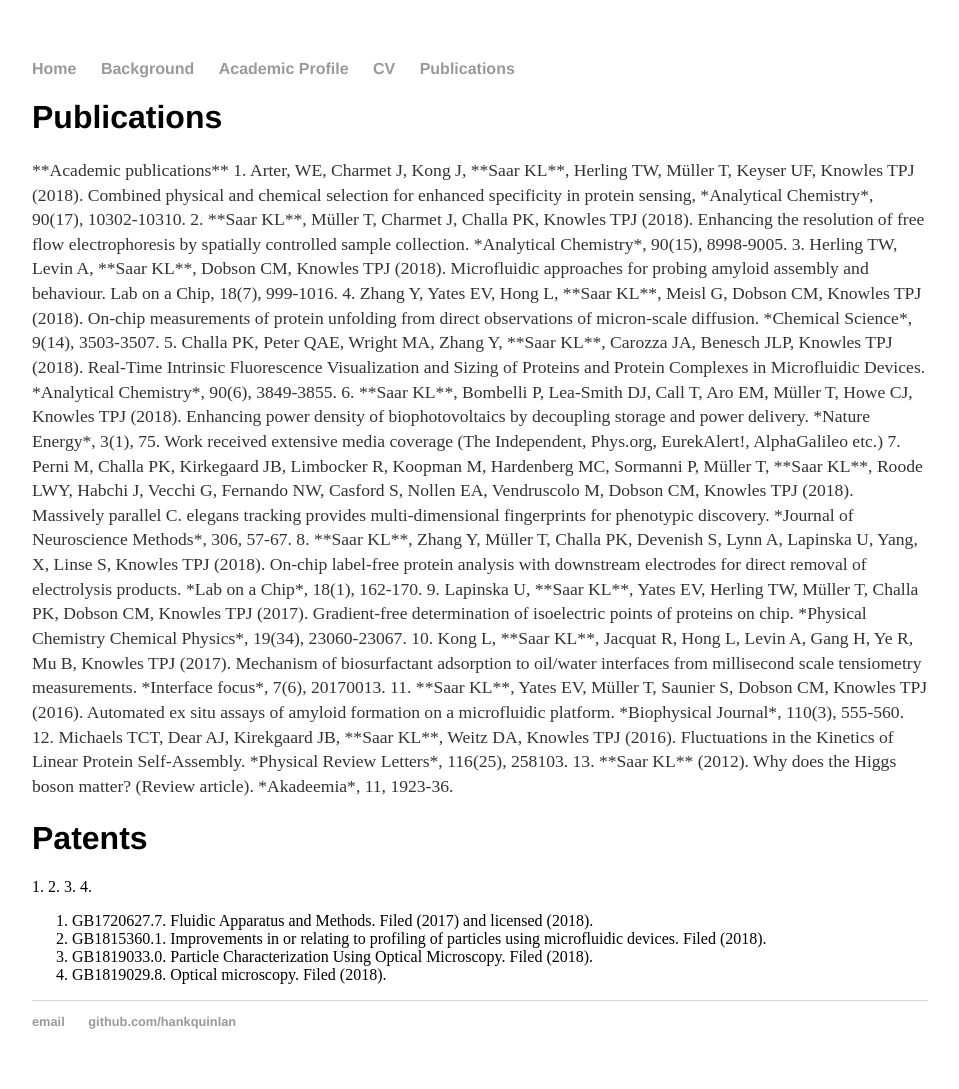
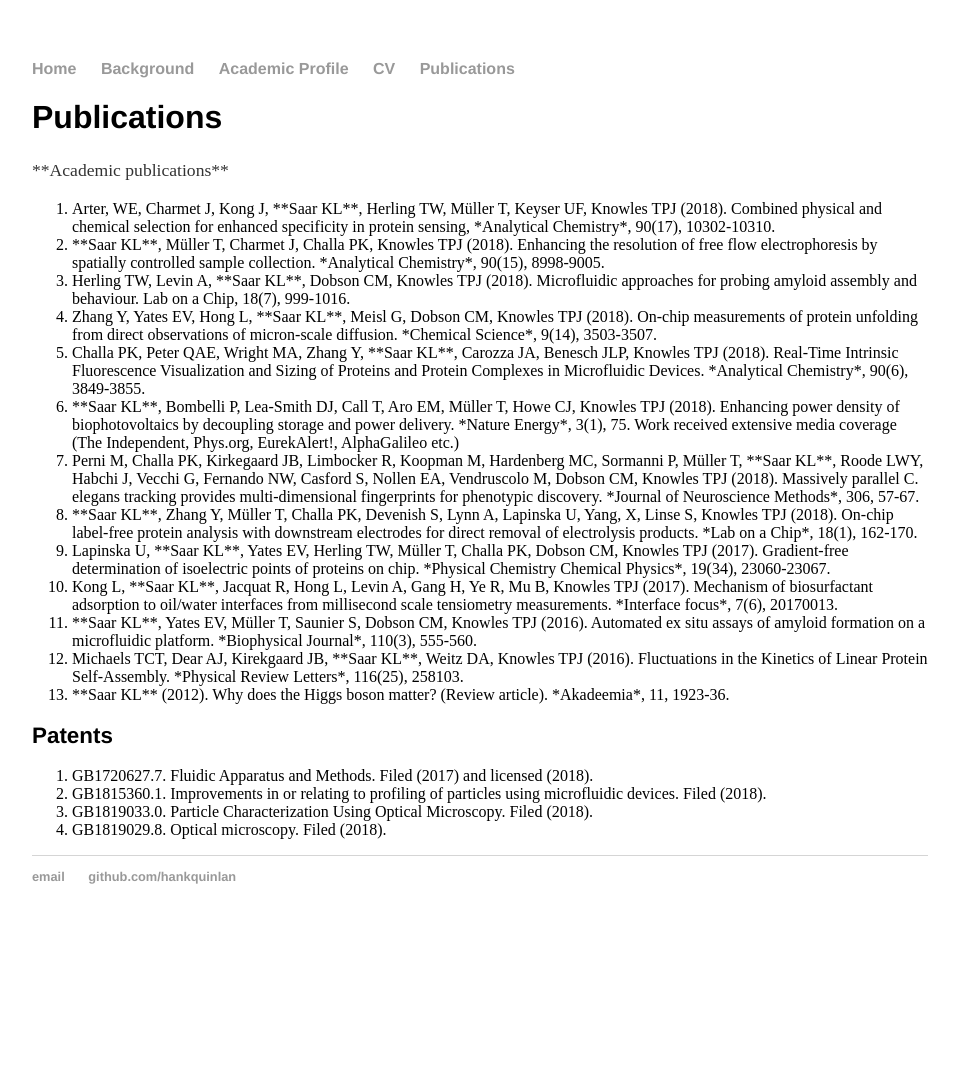
Before and after one commit to kadiliissaar/kadiliissaar.github.io, a Jekyll site: the page built from publications/index.html, in a window 1280 px wide. Shown: the whole page, without its empty margins (160-1119 px from the left). Built offline with Jekyll 4.4.1, drawn with Linux system fonts in a browser that asks for light colours; after the commit the page ends 944 px from its top, so only the background shows below that.

Commit message:
Update index.html

```diff
--- a/publications/index.html
+++ b/publications/index.html
@@ -5,27 +5,54 @@ title: Kadi Liis Saar
 <div class="blurb">
 	<h1>Publications</h1>
 	<p>**Academic publications**
-1. Arter, WE, Charmet J, Kong J, **Saar KL**, Herling TW, Müller T, Keyser UF, Knowles TPJ (2018). Combined physical and chemical selection for enhanced specificity in protein sensing, *Analytical Chemistry*, 90(17), 10302-10310.
-2. **Saar KL**, Müller T, Charmet J, Challa PK, Knowles TPJ (2018). Enhancing the resolution of free flow electrophoresis by spatially controlled sample collection. *Analytical Chemistry*, 90(15), 8998-9005.
-3. Herling TW, Levin A, **Saar KL**, Dobson CM, Knowles TPJ (2018). Microfluidic approaches for probing amyloid assembly and behaviour. Lab on a Chip, 18(7), 999-1016.
-4. Zhang Y, Yates EV, Hong L, **Saar KL**, Meisl G, Dobson CM, Knowles TPJ (2018). On-chip measurements of protein unfolding from direct observations of micron-scale diffusion. *Chemical Science*, 9(14), 3503-3507.
-5. Challa PK, Peter QAE, Wright MA, Zhang Y, **Saar KL**, Carozza JA, Benesch JLP, Knowles TPJ (2018). Real-Time Intrinsic Fluorescence Visualization and Sizing of Proteins and Protein Complexes in Microfluidic Devices. *Analytical Chemistry*, 90(6), 3849-3855.
-6. **Saar KL**, Bombelli P, Lea-Smith DJ, Call T, Aro EM, Müller T, Howe CJ, Knowles TPJ (2018). Enhancing power density of biophotovoltaics by decoupling storage and power delivery. *Nature Energy*, 3(1), 75.
-Work received extensive media coverage (The Independent, Phys.org, EurekAlert!, AlphaGalileo etc.)
-7. Perni M, Challa PK, Kirkegaard JB, Limbocker R, Koopman M, Hardenberg MC, Sormanni P, Müller T, **Saar KL**, Roode LWY, Habchi J, Vecchi G, Fernando NW, Casford S, Nollen EA, Vendruscolo M, Dobson CM, Knowles TPJ (2018). Massively parallel C. elegans tracking provides multi-dimensional fingerprints for phenotypic discovery. *Journal of Neuroscience Methods*, 306, 57-67.
-8. **Saar KL**, Zhang Y, Müller T, Challa PK, Devenish S, Lynn A, Lapinska U, Yang, X, Linse S, Knowles TPJ (2018). On-chip label-free protein analysis with downstream electrodes for direct removal of electrolysis products. *Lab on a Chip*, 18(1), 162-170.
-9. Lapinska U, **Saar KL**, Yates EV, Herling TW, Müller T, Challa PK, Dobson CM, Knowles TPJ (2017). Gradient-free determination of isoelectric points of proteins on chip. *Physical Chemistry Chemical Physics*, 19(34), 23060-23067.
-10. Kong L, **Saar KL**, Jacquat R, Hong L, Levin A, Gang H, Ye R, Mu B, Knowles TPJ (2017). Mechanism of biosurfactant adsorption to oil/water interfaces from millisecond scale tensiometry measurements. *Interface focus*, 7(6), 20170013.
-11. **Saar KL**, Yates EV, Müller T, Saunier S, Dobson CM, Knowles TPJ (2016). Automated ex situ assays of amyloid formation on a microfluidic platform. *Biophysical Journal*, 110(3), 555-560.
-12. Michaels TCT, Dear AJ, Kirekgaard JB, **Saar KL**, Weitz DA, Knowles TPJ (2016). Fluctuations in the Kinetics of Linear Protein Self-Assembly. *Physical Review Letters*, 116(25), 258103.
-13. **Saar KL** (2012). Why does the Higgs boson matter? (Review article). *Akadeemia*, 11, 1923-36.</p>
 
-	<h1>Patents</h1>
-1.
-2.
-3.
-4.
+<OL>
+   <LI> Arter, WE, Charmet J, Kong J, **Saar KL**, Herling TW, Müller T, Keyser UF, Knowles TPJ (2018).
+Combined physical and chemical selection for enhanced specificity in protein sensing,
+*Analytical Chemistry*, 90(17), 10302-10310.
+   <LI> **Saar KL**, Müller T, Charmet J, Challa PK, Knowles TPJ (2018).
+Enhancing the resolution of free flow electrophoresis by spatially controlled sample collection.
+*Analytical Chemistry*, 90(15), 8998-9005.
+   <LI> Herling TW, Levin A, **Saar KL**, Dobson CM, Knowles TPJ (2018).
+Microfluidic approaches for probing amyloid assembly and behaviour.
+Lab on a Chip, 18(7), 999-1016.
+   <LI> Zhang Y, Yates EV, Hong L, **Saar KL**, Meisl G, Dobson CM, Knowles TPJ (2018).
+On-chip measurements of protein unfolding from direct observations of micron-scale diffusion.
+*Chemical Science*, 9(14), 3503-3507.
+   <LI> Challa PK, Peter QAE, Wright MA, Zhang Y, **Saar KL**, Carozza JA, Benesch JLP, Knowles TPJ (2018).
+Real-Time Intrinsic Fluorescence Visualization and Sizing of Proteins and Protein Complexes in Microfluidic Devices.
+*Analytical Chemistry*, 90(6), 3849-3855.
+   <LI> **Saar KL**, Bombelli P, Lea-Smith DJ, Call T, Aro EM, Müller T, Howe CJ, Knowles TPJ (2018).
+Enhancing power density of biophotovoltaics by decoupling storage and power delivery.
+*Nature Energy*, 3(1), 75. Work received extensive media coverage (The Independent, Phys.org, EurekAlert!, AlphaGalileo etc.)
+   <LI> Perni M, Challa PK, Kirkegaard JB, Limbocker R, Koopman M, Hardenberg MC, Sormanni P, Müller T,
+**Saar KL**, Roode LWY, Habchi J, Vecchi G, Fernando NW, Casford S, Nollen EA, Vendruscolo M, Dobson CM, Knowles TPJ (2018).
+Massively parallel C. elegans tracking provides multi-dimensional fingerprints for phenotypic discovery.
+*Journal of Neuroscience Methods*, 306, 57-67.
+   <LI> **Saar KL**, Zhang Y, Müller T, Challa PK, Devenish S, Lynn A, Lapinska U, Yang, X, Linse S, Knowles TPJ (2018).
+On-chip label-free protein analysis with downstream electrodes for direct removal of electrolysis products.
+*Lab on a Chip*, 18(1), 162-170.
+   <LI> Lapinska U, **Saar KL**, Yates EV, Herling TW, Müller T, Challa PK, Dobson CM, Knowles TPJ (2017).
+Gradient-free determination of isoelectric points of proteins on chip.
+*Physical Chemistry Chemical Physics*, 19(34), 23060-23067.
+   <LI> Kong L, **Saar KL**, Jacquat R, Hong L, Levin A, Gang H, Ye R, Mu B, Knowles TPJ (2017).
+Mechanism of biosurfactant adsorption to oil/water interfaces from millisecond scale tensiometry measurements.
+*Interface focus*, 7(6), 20170013.
+   <LI> **Saar KL**, Yates EV, Müller T, Saunier S, Dobson CM, Knowles TPJ (2016).
+Automated ex situ assays of amyloid formation on a microfluidic platform.
+*Biophysical Journal*, 110(3), 555-560.
+   <LI> Michaels TCT, Dear AJ, Kirekgaard JB, **Saar KL**, Weitz DA, Knowles TPJ (2016).
+Fluctuations in the Kinetics of Linear Protein Self-Assembly.
+*Physical Review Letters*, 116(25), 258103.
+   <LI> **Saar KL** (2012).
+Why does the Higgs boson matter? (Review article).
+*Akadeemia*, 11, 1923-36.</p>
+</OL>
 
+
+
+
+	<h2>Patents</h2>
 <OL>
    <LI> GB1720627.7. Fluidic Apparatus and Methods. Filed (2017) and licensed (2018).
    <LI> GB1815360.1. Improvements in or relating to profiling of particles using microfluidic devices. Filed (2018).
```
